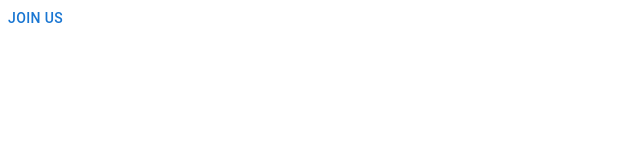
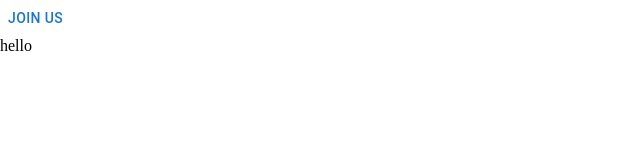
Before and after one commit to emad-desoky/Portfolio, a Next.js app in the folder 04-appointment/: page / in a window 1280 px wide. Shown: the top 160 px of the page, without its empty margins (0-640 px from the left). Built offline with nearby package versions, Linux system fonts and the light colour scheme.

Commit message:
phase 1 compl

```diff
--- a/04-appointment/components/joinus/Joinus.jsx
+++ b/04-appointment/components/joinus/Joinus.jsx
@@ -5,8 +5,10 @@ import React from "react";
 export default function Joinus() {
   const router = useRouter(); // Initialize useRouter
   return (
-    <>
-      <Button onClick={() => router.push("/login")}>JOIN US</Button>
-    </>
+    <div>
+      <div>
+        <Button onClick={() => router.push("/login")}>JOIN US</Button>
+      </div>
+    </div>
   );
 }
--- a/04-appointment/pages/_app.js
+++ b/04-appointment/pages/_app.js
@@ -1,4 +1,4 @@
-import "./styles/global.css";
+import "../styles/test.css";
 
 export default function App({ Component, pageProps }) {
   return <Component {...pageProps} />;
--- a/04-appointment/pages/_document.js
+++ b/04-appointment/pages/_document.js
@@ -1,13 +1,24 @@
 import { Html, Head, Main, NextScript } from "next/document";
-
 export default function Document() {
   return (
     <Html lang="en">
       <Head />
-      <body>
+      <body
+      // style={{
+      //   margin: "0",
+      //   height: "100vh",
+      //   background: "linear-gradient(120deg, #e8e8e8, #0249eb)",
+      //   backgroundBlendMode: "overlay",
+      //   backgroundSize: "cover",
+      //   display: "flex",
+      //   color: "white",
+      //   fontFamily: "Arial, sans-serif",
+      // }}
+      >
         <Main />
         <NextScript />
       </body>
     </Html>
   );
 }
+height: "100vh";
--- a/04-appointment/pages/dashboard-doctor/index.jsx
+++ b/04-appointment/pages/dashboard-doctor/index.jsx
@@ -55,7 +55,7 @@ export default function AdminPanel() {
   };
 
   return (
-    <Container sx={{ backgroundColor: "red" }} className={styles.container}>
+    <Container className={styles.container}>
       <Typography variant="h1" className={styles.header}>
         Appointments Details
       </Typography>
--- a/04-appointment/pages/index.jsx
+++ b/04-appointment/pages/index.jsx
@@ -6,9 +6,9 @@ import Joinus from "@/components/joinus/Joinus";
 
 export default function Home() {
   return (
-    <>
+    <div>
       <Joinus />
-      <div></div>
-    </>
+      <div>hello</div>
+    </div>
   );
 }
--- a/04-appointment/pages/styles/global.css
+++ /dev/null
@@ -1,6 +0,0 @@
-/* styles/globals.css */
-html, body {
-    height: 100%;
-    margin: 0;
-    padding: 0;
-  }
--- /dev/null
+++ b/04-appointment/styles/test.css
@@ -0,0 +1,4 @@
+*{
+    margin: 0px;
+    padding: 0px;
+ }
```
